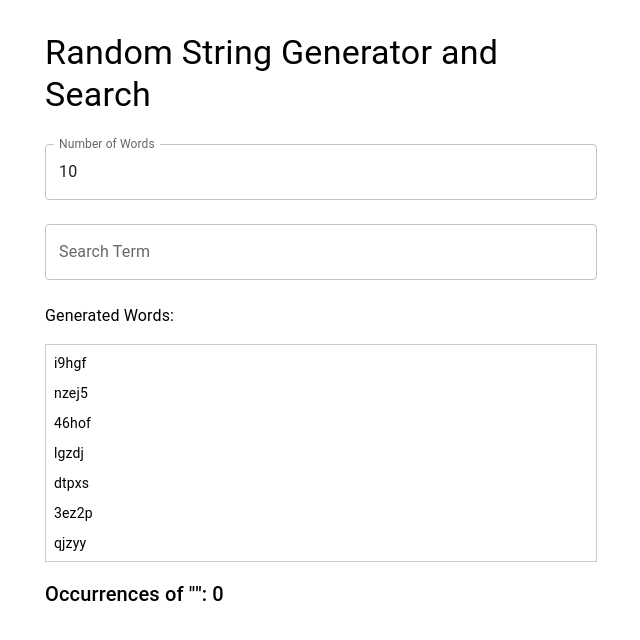
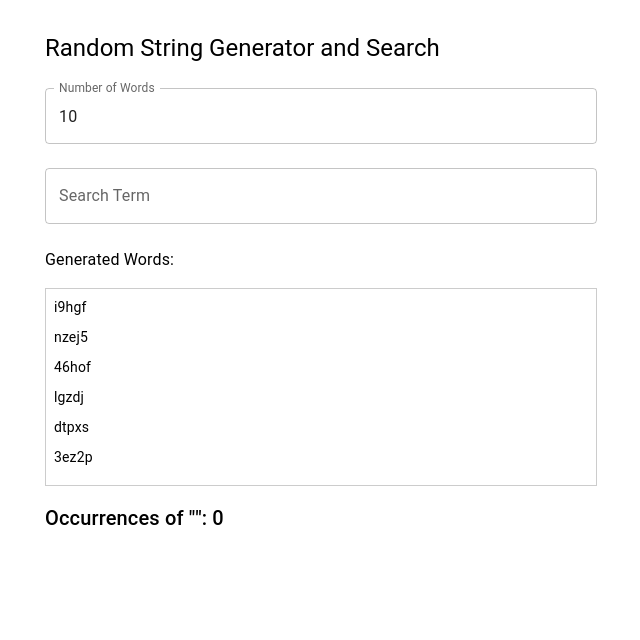
Before and after one commit to bug-king-solver/akami-react, a React (Create React App) app: page / in a window 1280 px wide. Shown: the top 640 px of the page, without its empty margins (319-959 px from the left). Built offline with nearby package versions, Linux system fonts and the light colour scheme.

Commit message:
style: update styling

```diff
--- a/src/components/RandomStringGenerator.tsx
+++ b/src/components/RandomStringGenerator.tsx
@@ -51,7 +51,7 @@ const RandomStringGenerator: React.FC = () => {
   return (
     <Container maxWidth="sm" role="main">
       <Box my={4}>
-        <Typography variant="h4" gutterBottom>
+        <Typography variant="h5" gutterBottom>
           Random String Generator and Search
         </Typography>
         <TextField
@@ -83,7 +83,7 @@ const RandomStringGenerator: React.FC = () => {
         </Typography>
         <Box
           sx={{
-            maxHeight: '200px',
+            maxHeight: '180px',
             overflowY: 'auto',
             border: '1px solid #ccc',
             padding: '8px',
@@ -91,7 +91,7 @@ const RandomStringGenerator: React.FC = () => {
           }}
         >
           <List
-            height={200}
+            height={180}
             itemCount={generatedWords.length}
             itemSize={30}
             width="100%"
@@ -109,7 +109,7 @@ const RandomStringGenerator: React.FC = () => {
             </Typography>
             <Box
               sx={{
-                maxHeight: '200px',
+                maxHeight: '180px',
                 overflowY: 'auto',
                 border: '1px solid #ccc',
                 padding: '8px',
```
